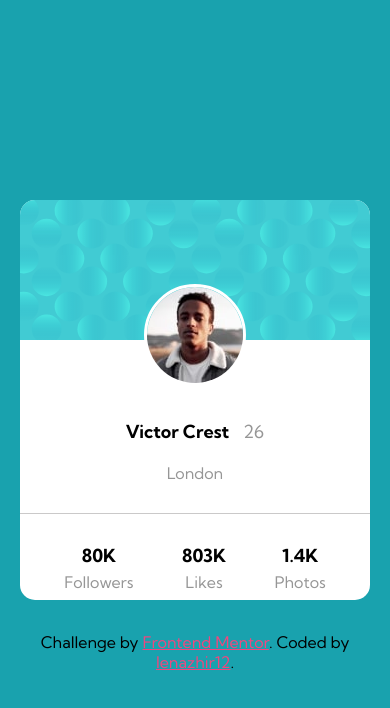
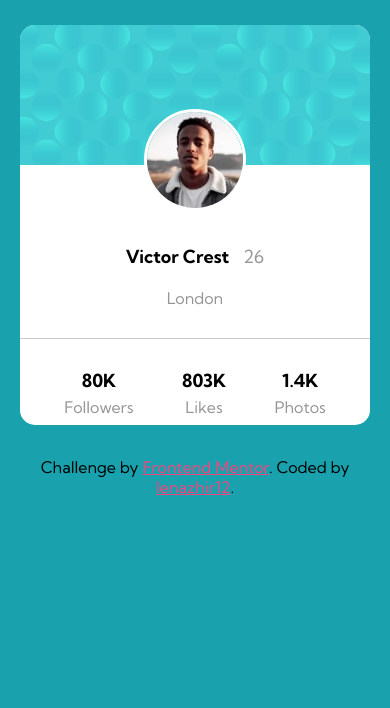
Before and after one commit to lenazhir12/profile-card-component-main, a plain HTML site: page index.html in a window 390 px wide. Shown: the top 708 px of the page. Drawn offline with Linux system fonts and the light colour scheme.

Commit message:
Update style.css
added media

```diff
--- a/style.css
+++ b/style.css
@@ -96,3 +96,9 @@ span {
     color: rgb(240, 71, 127)
 
 }
+
+@media only screen and (max-width: 640px) {
+    .card {
+      margin: 25px;
+    }
+  }
```
